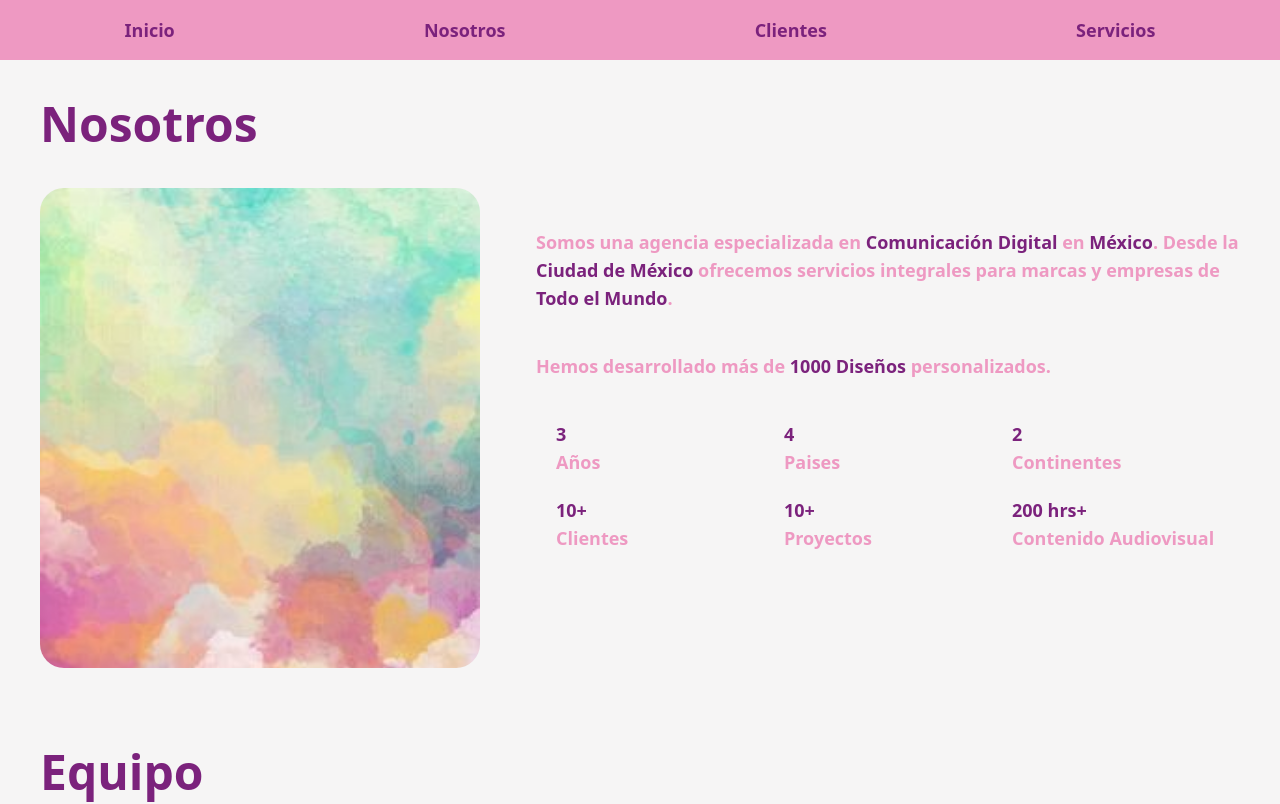
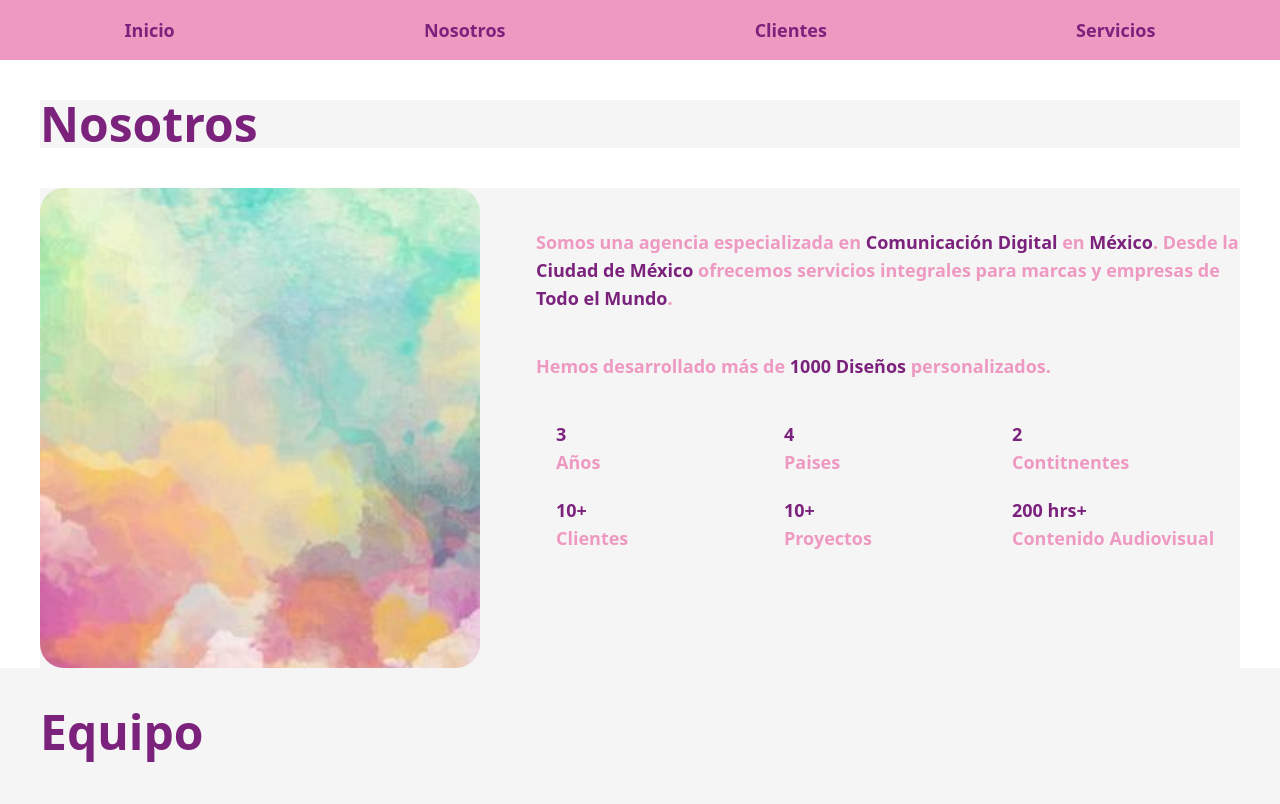
Before and after one commit to SharkF17/migoPage, a React (Vite) app: page /nosotros in a window 1280 px wide. Shown: the top 804 px of the page. Built offline with nearby package versions, Linux system fonts and the light colour scheme.

Commit message:
limpiando codigo para hacerlo mas entendible en Nosotros
tambien hace algunas clases para reutilizarlas en componentes y simplificar las clases de Tailwind

```diff
--- a/src/index.css
+++ b/src/index.css
@@ -1,3 +1,12 @@
 @tailwind base;
 @tailwind components;
 @tailwind utilities;
+
+@layer components {
+    .card-title {
+        font-weight: 600;
+        --tw-text-opacity: 1;
+        color: theme(colors.migomorado);
+        /*color: rgb(123 34 124 / var(--tw-text-opacity, 1)) /* #7b227c */;
+    }
+}
--- a/src/main.jsx
+++ b/src/main.jsx
@@ -9,8 +9,7 @@ import Nosotros from "./pages/4.nosotros/Nosotros.jsx";
 import Espacios from "./pages/5.espacios/Espacios.jsx";
 import Blog from "./pages/6.blog/Blog.jsx";
 import Footer from "./components/footer/Footer.jsx";
-import Clientes from "./pages/3.proyectos/Clientes.jsx";
-import Equipo from "./pages/7.equipo/Equipo.jsx";
+import Clientes from "./pages/3. Clientes/Clientes.jsx";
 
 ReactDOM.createRoot(document.getElementById("root")).render(
   <React.StrictMode>
--- a/src/pages/4.nosotros/Nosotros.jsx
+++ b/src/pages/4.nosotros/Nosotros.jsx
@@ -1,16 +1,26 @@
 import Navbar from "../../components/header/Navbar";
 import colorido from "/colorido.jpg";
 import Equipo from "../7.equipo/Equipo"
+
+const STADISTICS = [
+  { stadistic: "Años", num: "3" },
+  { stadistic: "Paises", num: "4" },
+  { stadistic: "Contitnentes", num: "2" },
+  { stadistic: "Clientes", num: "10+" },
+  { stadistic: "Proyectos", num: "10+" },
+  { stadistic: "Contenido Audiovisual", num: "200 hrs+" },
+
+]
 
 export default function Nosotros() {
   return (
     <>
       <Navbar />
-      <div className="">
-        <h2 className="bg-bgwhite pt-10 text-center text-4xl font-extrabold text-migomorado md:px-10 md:text-left md:text-5xl">
+      <div className="pt-10 md:px-10 space-y-10">
+        <h2 className="bg-bgwhite text-center text-4xl font-extrabold text-migomorado md:text-left md:text-5xl">
           Nosotros
         </h2>
-        <section className="flex flex-col bg-bgwhite py-10 text-rosin md:flex-row md:space-x-14 md:px-10">
+        <section className="flex flex-col bg-bgwhite text-rosin md:flex-row md:space-x-14">
           <img
             src={colorido}
             alt=""
@@ -32,30 +42,12 @@ export default function Nosotros() {
               personalizados.
             </p>
             <div className="m-5 grid grid-cols-3 gap-5">
-              <div>
-                <p className="font-semibold text-migomorado">3</p>
-                <p>Años</p>
-              </div>
-              <div>
-                <p className="font-semibold text-migomorado">4</p>
-                <p>Paises</p>
-              </div>
-              <div>
-                <p className="font-semibold text-migomorado">2</p>
-                <p>Continentes</p>
-              </div>
-              <div>
-                <p className="font-semibold text-migomorado">10+</p>
-                <p>Clientes</p>
-              </div>
-              <div>
-                <p className="font-semibold text-migomorado">10+</p>
-                <p>Proyectos</p>
-              </div>
-              <div>
-                <p className="font-semibold text-migomorado">200 hrs+</p>
-                <p>Contenido Audiovisual</p>
-              </div>
+              {STADISTICS.map(({ stadistic, num }) => (<>
+                <div>
+                  <p className="card-title">{num}</p>
+                  <p>{stadistic}</p>
+                </div>
+              </>))}
             </div>
           </div>
         </section>
```
Also changed, not shown: src/pages/3. Clientes/Clientes.jsx (renamed from src/pages/3.proyectos/Clientes.jsx).
